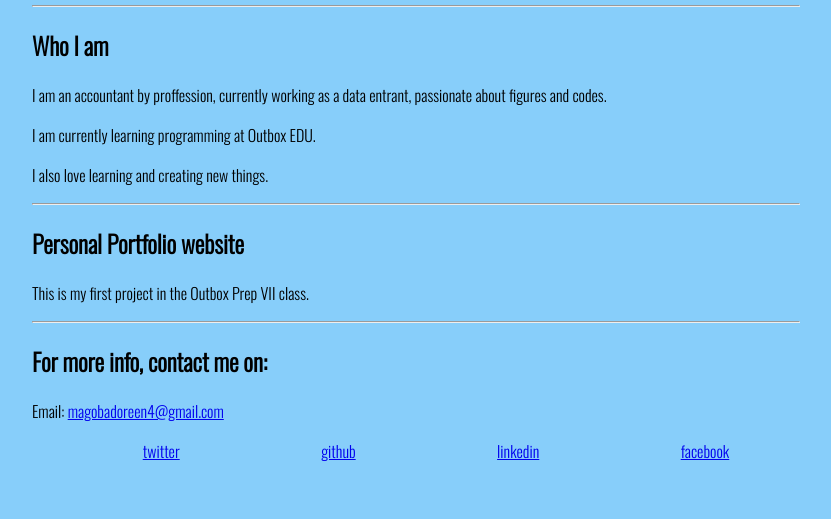
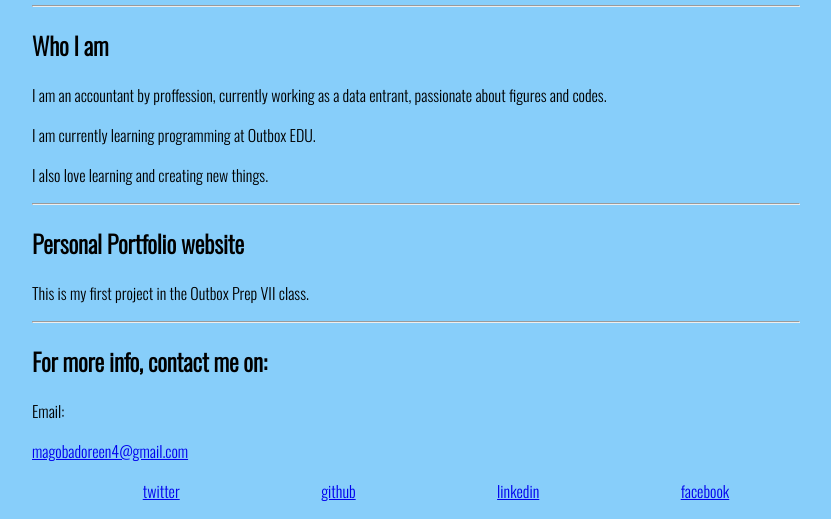
Before and after one commit to DoreenMagoba/pjct1, a plain HTML site: page index.html in a window 1280 px wide. Shown: the part 651-1170 px from the top of the page, without its empty margins (224-1055 px from the left). Before the commit the page ends 1130 px from the top, so only its background shows below. Drawn offline with nearby package versions, Linux system fonts and the light colour scheme.

Commit message:
First commit

```diff
--- a/project.html
+++ b/index.html
@@ -70,7 +70,7 @@
         <h2 class="project__title project__title--contacts">For more info, contact me on:</h2>
         <p class="project__subtitle project__subtitle--contacts"></p>
         <p>Email:
-    <a href="mailto:magobadoreen4@gmail.com" class="link">magobadoreen4@gmail.com</a></p>
+    <p><a href="mailto:magobadoreen4@gmail.com" class="link">magobadoreen4@gmail.com</a></p>
     <ul class="social-list">
         <li class="social-list__item"><a class="social-list__link"
             href="https://twitter.com/doreen_magoba">twitter</a></li>
--- a/project.css
+++ b/project.css
@@ -41,13 +41,14 @@ body{
     display: flex;
     justify-content: space-around;
     list-style: none;
+
 }
 .heading{
     text-align: center;
     font-size: 2.5rem;
     font-weight: 600;
     margin-left: 10%;
-    margin-right: 30%
+    margin-right: 30%;
     color: darkgreen;
 }
 .profile{
```
